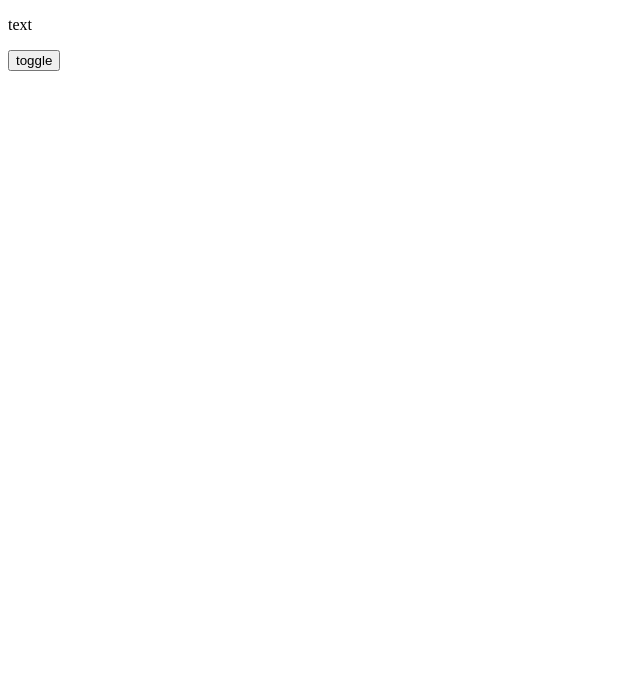
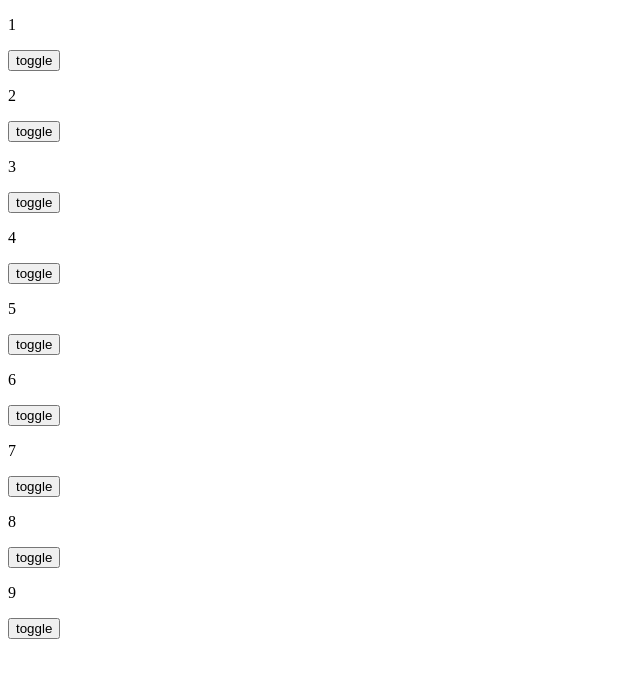
Before and after one commit to rayssssbush/kustareva_js, a plain HTML site: page index.html in a window 1280 px wide. Shown: the whole page, without its empty margins (0-640 px from the left). Drawn offline with Linux system fonts and the light colour scheme.

Commit message:
Задания 464-484

```diff
--- a/index.html
+++ b/index.html
@@ -3,7 +3,7 @@
 <head>
     <meta charset="UTF-8">
     <meta name="viewport" content="width=device-width, initial-scale=1.0">
-    <title>Toggle Element Visibility</title>
+    <title>Toggle Multiple Elements</title>
     <style>
         .hidden {
             display: none;
@@ -11,14 +11,36 @@
     </style>
 </head>
 <body>
-    <p id="elem">text</p>
-    <input type="submit" id="toggle" value="toggle">
-    <script>
-        let elem = document.querySelector('#elem');
-        let toggle = document.querySelector('#toggle');
-        toggle.addEventListener('click', function() {
+<p id="elem1">1</p><button data-elem="elem1">toggle</button>
+<p id="elem2">2</p><button data-elem="elem2">toggle</button>
+<p id="elem3">3</p><button data-elem="elem3">toggle</button>
+<p>4</p><button>toggle</button>
+<p>5</p><button>toggle</button>
+<p>6</p><button>toggle</button>
+<p>7</p><button>toggle</button>
+<p>8</p><button>toggle</button>
+<p>9</p><button>toggle</button>
+<script>
+    let buttons = document.querySelectorAll('button');
+    for (let button of buttons) {
+        button.addEventListener('click', function() {
+            let elem = document.querySelector('#' + this.dataset.elem);
             elem.classList.toggle('hidden');
         });
-    </script>
+    }
+    let buttons2 = document.querySelectorAll('button');
+    let elems2 = document.querySelectorAll('p');
+    for (let i = 0; i < buttons2.length; i++) {
+        buttons2[i].addEventListener('click', function() {
+            elems2[i].classList.toggle('hidden');
+        });
+    }
+    let buttons3 = document.querySelectorAll('button');
+    for (let button of buttons3) {
+        button.addEventListener('click', function() {
+            this.previousElementSibling.classList.toggle('hidden');
+        });
+    }
+</script>
 </body>
 </html>
```
